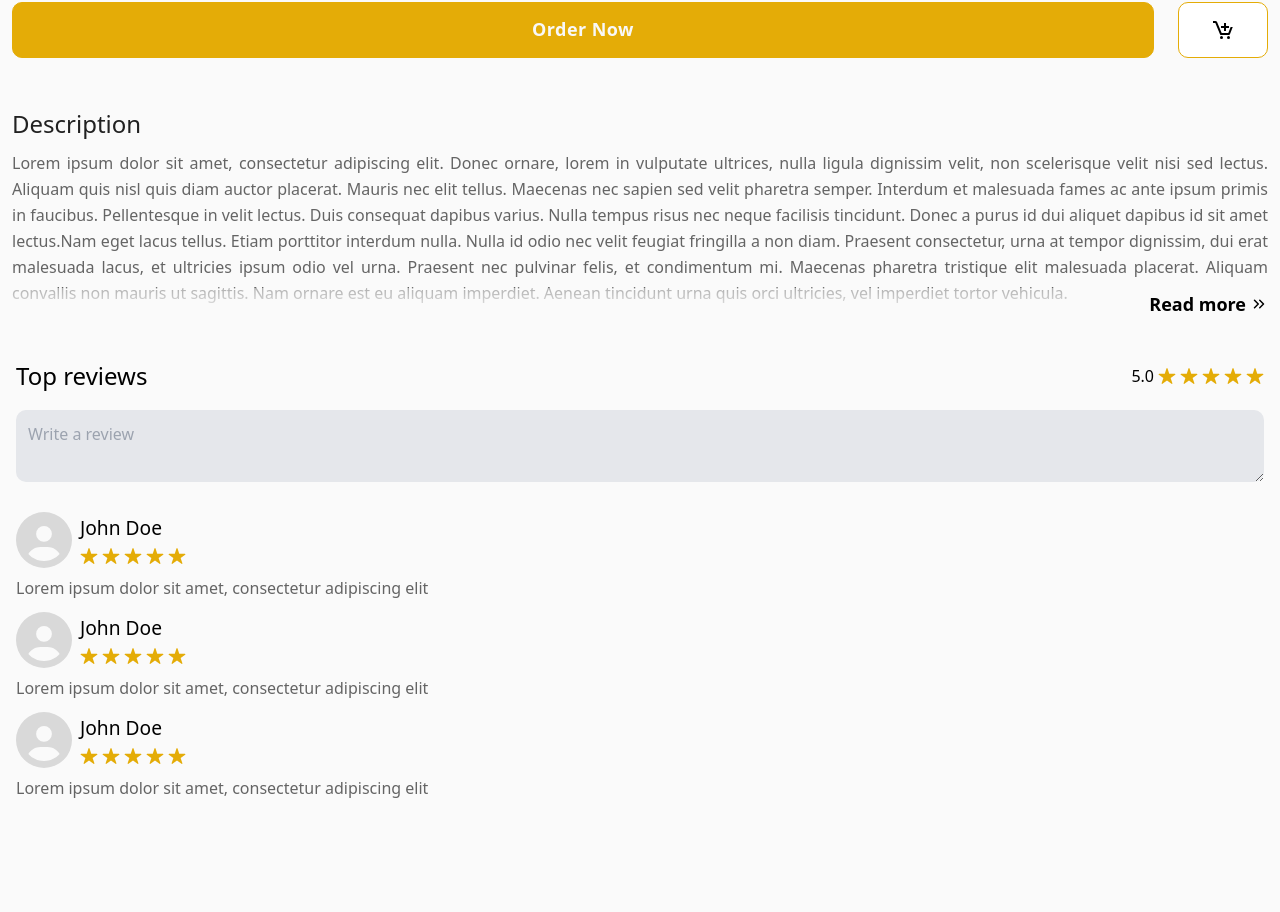
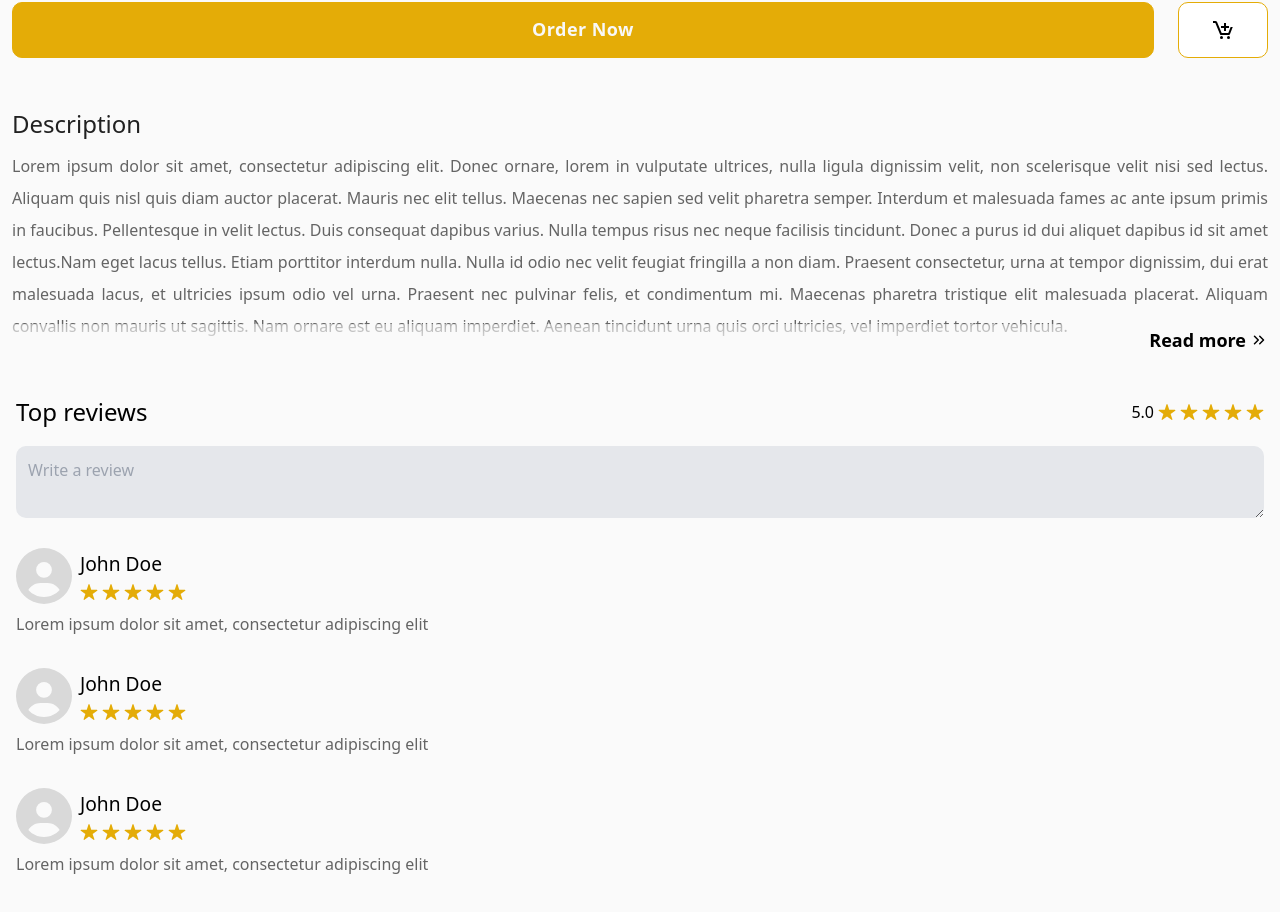
Before and after one commit to jephthahdominic/shoe-maker-template, a React (Vite) app: page /1 in a window 1280 px wide. Shown: the part 1604-2516 px from the top of the page. Before the commit the page ends 2440 px from the top, so only its background shows below. Built offline with nearby package versions, Linux system fonts and the light colour scheme; a web font is replaced by a local one.

Commit message:
worked on a better ui

```diff
--- a/src/components/Description.jsx
+++ b/src/components/Description.jsx
@@ -1,13 +1,13 @@
-import React, { useState } from 'react'
-import { FiChevronsDown, FiChevronsLeft, FiChevronsRight } from 'react-icons/fi'
+import { useState } from 'react'
+import {FiChevronsLeft, FiChevronsRight } from 'react-icons/fi'
 
 export default function Description({product}) {
   const [readMore, setReadMore] = useState(false)
   return (
     <article className={`relative p-3 mt-6 ${!readMore ? 'max-h-[500px]' : 'h-max'} overflow-hidden ${!readMore && 'fading-bottom'}`}
     onClick={()=>setReadMore(s=>!s)}>
-      <h2 className='font-sans font-regular text-[1.5rem] text-[#212121]'>Description</h2>
-      <p className='text-darkTransparent text-[1rem] mt-2 leading-relaxed tracking-normal text-justify'>{product.description}</p>
+      <h2 className='font-sans font-regular text-[1.5rem] text-[rgb(33,33,33)]'>Description</h2>
+      <p className='text-darkTransparent text-[1rem] mt-2 leading-loose tracking-normal text-justify'>{product.description}</p>
       <div className={`${!readMore && 'absolute'} w-full right-3 bottom-0 z-10 flex justify-end`}>
         {!readMore ? <span className='text-[1.125rem] flex items-center gap-1 font-semibold'>Read more <FiChevronsRight /></span> : <span
         className='text-[1.125rem] flex items-center gap-1 font-semibold'>Read less <FiChevronsLeft /></span>}
--- a/src/components/Reviews.jsx
+++ b/src/components/Reviews.jsx
@@ -1,4 +1,3 @@
-import {React, } from 'react'
 import {useParams} from 'react-router-dom'
 import shoes from '../data/data';
 import StarRating from './StarRating';
@@ -32,7 +31,7 @@ export default function Reviews() {
         <textarea className='w-full bg-light-gray p-3 rounded-[10px] focus:outline-none' placeholder='Write a review'
         disabled/>
       </section>
-      <section className='w-full mt-6 flex flex-col gap-3 items-end'>
+      <section className='w-full mt-6 flex flex-col gap-8 items-end'>
         {reviews.slice(0,3).map((review, key)=>(
           <div className='w-full' key={key}>
             <div className='flex gap-2 items-center'>
```
